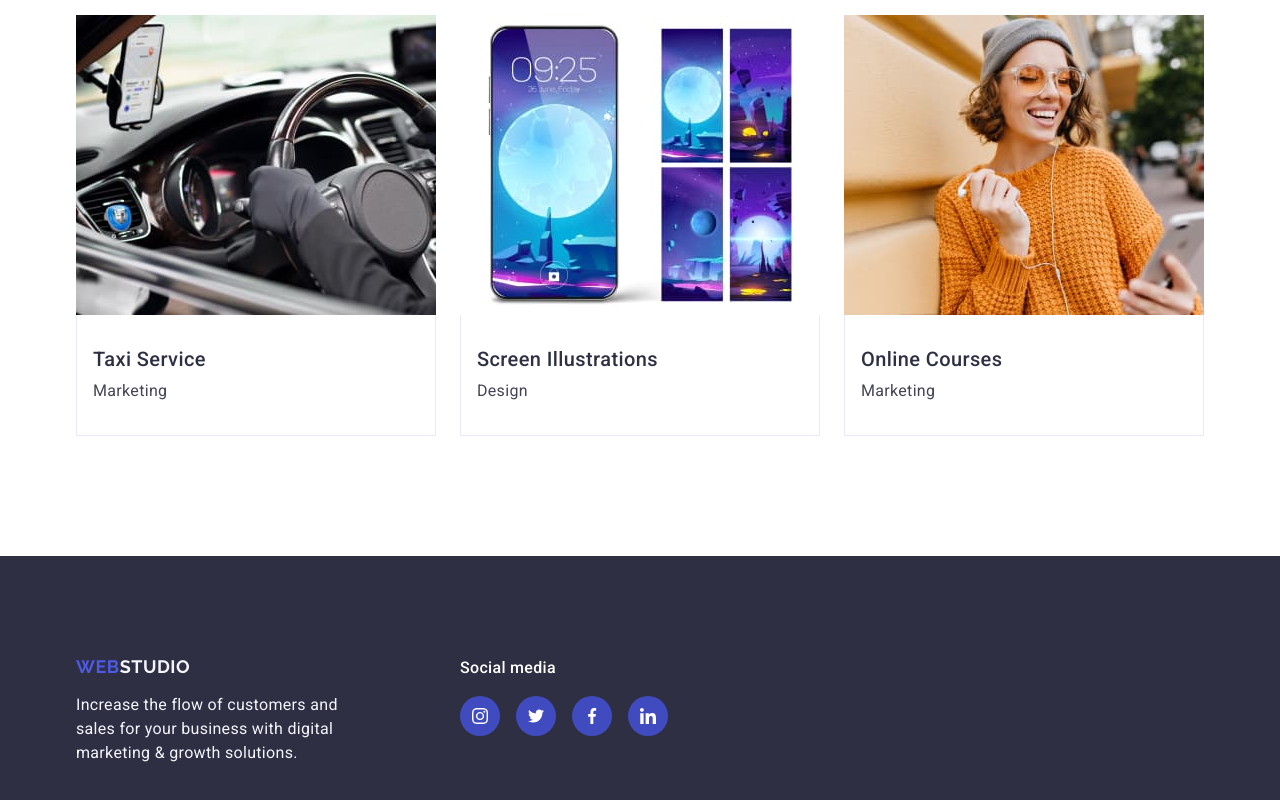
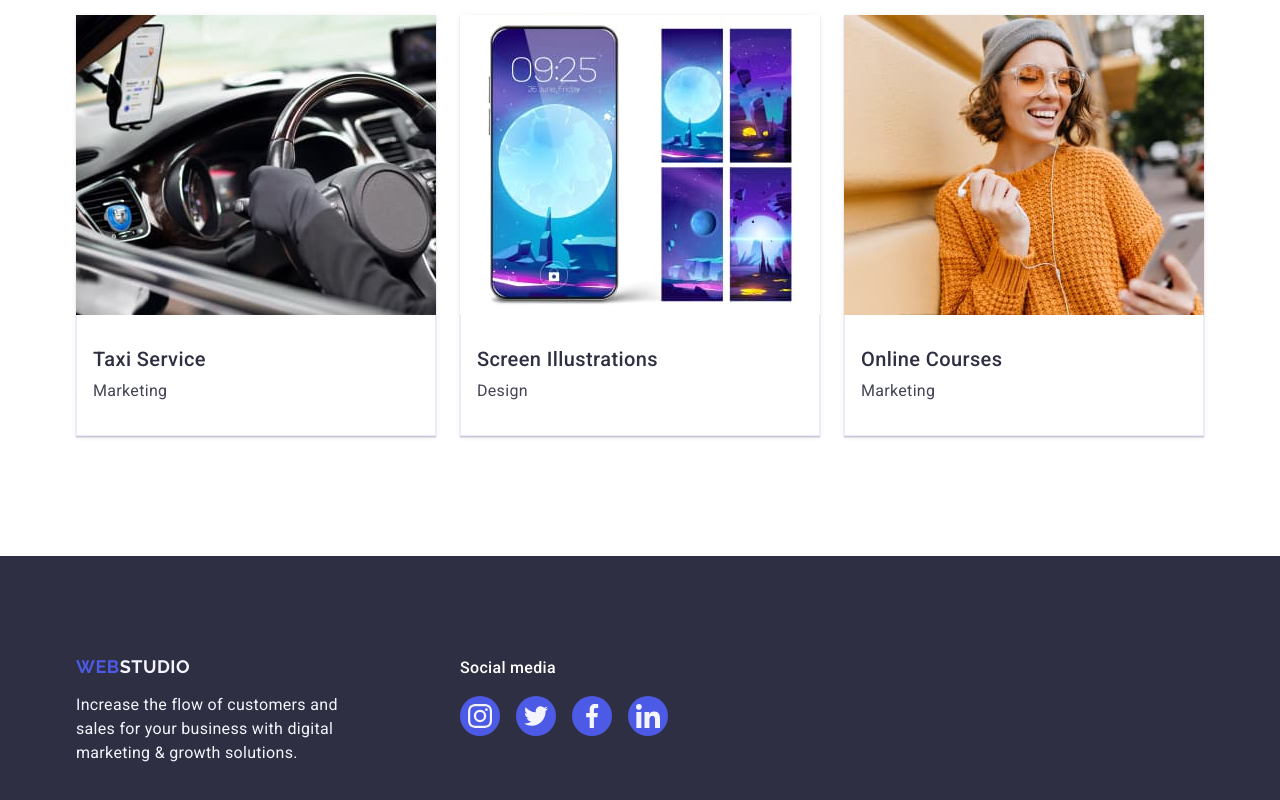
Before and after one commit to MaestroFidel/goit-markup-hw4, a plain HTML site: page index.html in a window 1280 px wide. Shown: the part 2627-3427 px from the top of the page. Drawn offline with nearby package versions, Linux system fonts and the light colour scheme.

Commit message:
miswork-1

```diff
--- a/css/styles.css
+++ b/css/styles.css
@@ -256,10 +256,10 @@ ul {
 
 .team-icon {
   position: ;
-  fill: #fff;
+  fill: #f4f4fd;
 }
 .social-icon {
-  background-color: #404bbf;
+  background-color: #4d5ae5;
   border-radius: 50%;
   width: 40px;
   height: 40px;
@@ -273,13 +273,14 @@ ul {
   gap: 24px;
   margin-left: 16px;
   margin-top: 8px;
+  justify-content: center;
 }
 
 .social-icon:hover {
-  background-color: #31d0aa;
+  background-color: #404bbf;
 }
 .social-icon:focus {
-  background-color: #31d0aa;
+  background-color: #404bbf;
 }
 
 .hero-button:hover {
@@ -389,9 +390,8 @@ footer {
   top: 0;
   background-color: #4d5ae5;
   height: 100%;
-  padding-left: 32px;
-  padding-right: 32px;
-  padding-top: 40px;
+
+  padding: 40px 32px;
   transform: translateY(100%);
   transition: transform 250ms cubic-bezier(0.4, 0, 0.2, 1);
 }
@@ -403,6 +403,9 @@ footer {
   overflow: hidden;
 }
 .portfol-item {
+  transition: box-shadow 250ms cubic-bezier(0.4, 0, 0.2, 1);
+  box-shadow: 0px 1px 6px rgba(46, 47, 66, 0.08),
+    0px 1px 1px rgba(46, 47, 66, 0.16), 0px 2px 1px rgba(46, 47, 66, 0.08);
   position: relative;
   width: calc((100% - 24px * 2) / 3);
 }
@@ -449,11 +452,25 @@ footer {
   color: #fff;
   margin-bottom: 16px;
 }
-.footer-social {
-  margin-left: 120px;
+.footer-logo {
+  margin-right: 120px;
 }
 .footer-container {
   display: flex;
+  align-items: baseline;
+}
+.social-icon-footer {
+  background-color: #4d5ae5;
+  border-radius: 50%;
+  width: 40px;
+  height: 40px;
+  display: flex;
+  align-items: center;
+  justify-content: center;
+  transition: background-color 250ms cubic-bezier(0.4, 0, 0.2, 1);
+}
+.svgf {
+  fill: #f4f4fd;
 }
 
 /* */
--- a/index.html
+++ b/index.html
@@ -409,7 +409,7 @@
     </main>
     <footer class="footer">
       <div class="container footer-container">
-        <div class="">
+        <div class="footer-logo">
           <a class="logo logo-foot" href="./index.html"
             >Web<span class="logostud">Studio</span></a
           >
@@ -422,29 +422,29 @@
           <p class="social-media">Social media</p>
           <ul class="footer-social-list">
             <li class="team-sl">
-              <a class="social-icon" href="">
-                <svg class="team-icon" width="16" height="16">
+              <a class="social-icon-footer" href="">
+                <svg class="team-icon svgf" width="24" height="24">
                   <use href="./images/icons.svg#icon-instagram-t"></use>
                 </svg>
               </a>
             </li>
             <li class="team-sl">
-              <a class="social-icon" href="">
-                <svg class="team-icon" width="16" height="16">
+              <a class="social-icon-footer" href="">
+                <svg class="team-icon svgf" width="24" height="24">
                   <use href="./images/icons.svg#icon-twitter-t"></use>
                 </svg>
               </a>
             </li>
             <li class="team-sl">
-              <a class="social-icon" href="">
-                <svg class="team-icon" width="16" height="16">
+              <a class="social-icon-footer" href="">
+                <svg class="team-icon svgf" width="24" height="24">
                   <use href="./images/icons.svg#icon-facebook-t"></use>
                 </svg>
               </a>
             </li>
             <li class="team-sl">
-              <a class="social-icon" href="">
-                <svg class="team-icon" width="16" height="16">
+              <a class="social-icon-footer" href="">
+                <svg class="team-icon svgf" width="24" height="24">
                   <use href="./images/icons.svg#icon-linkedin-t"></use>
                 </svg>
               </a>
```
